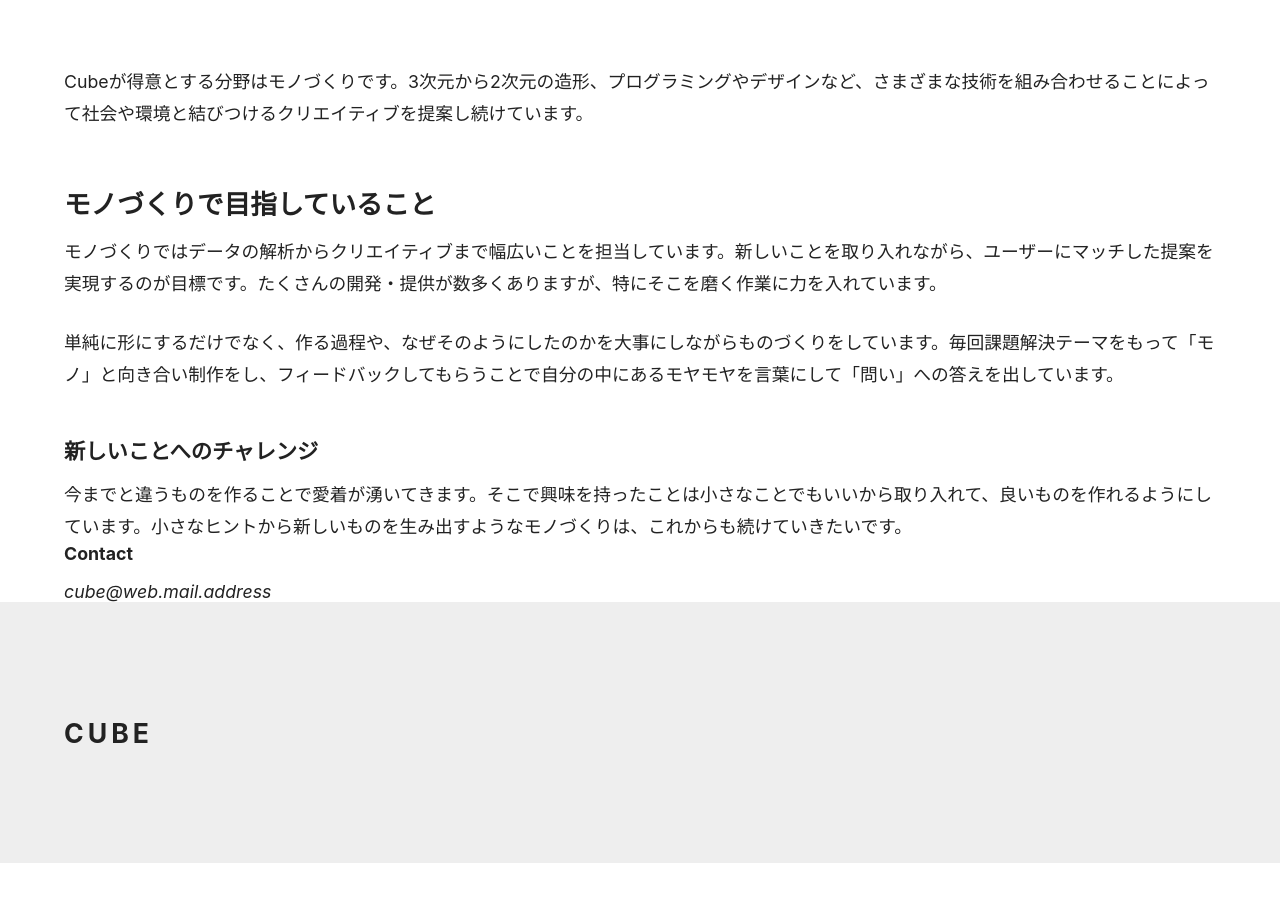
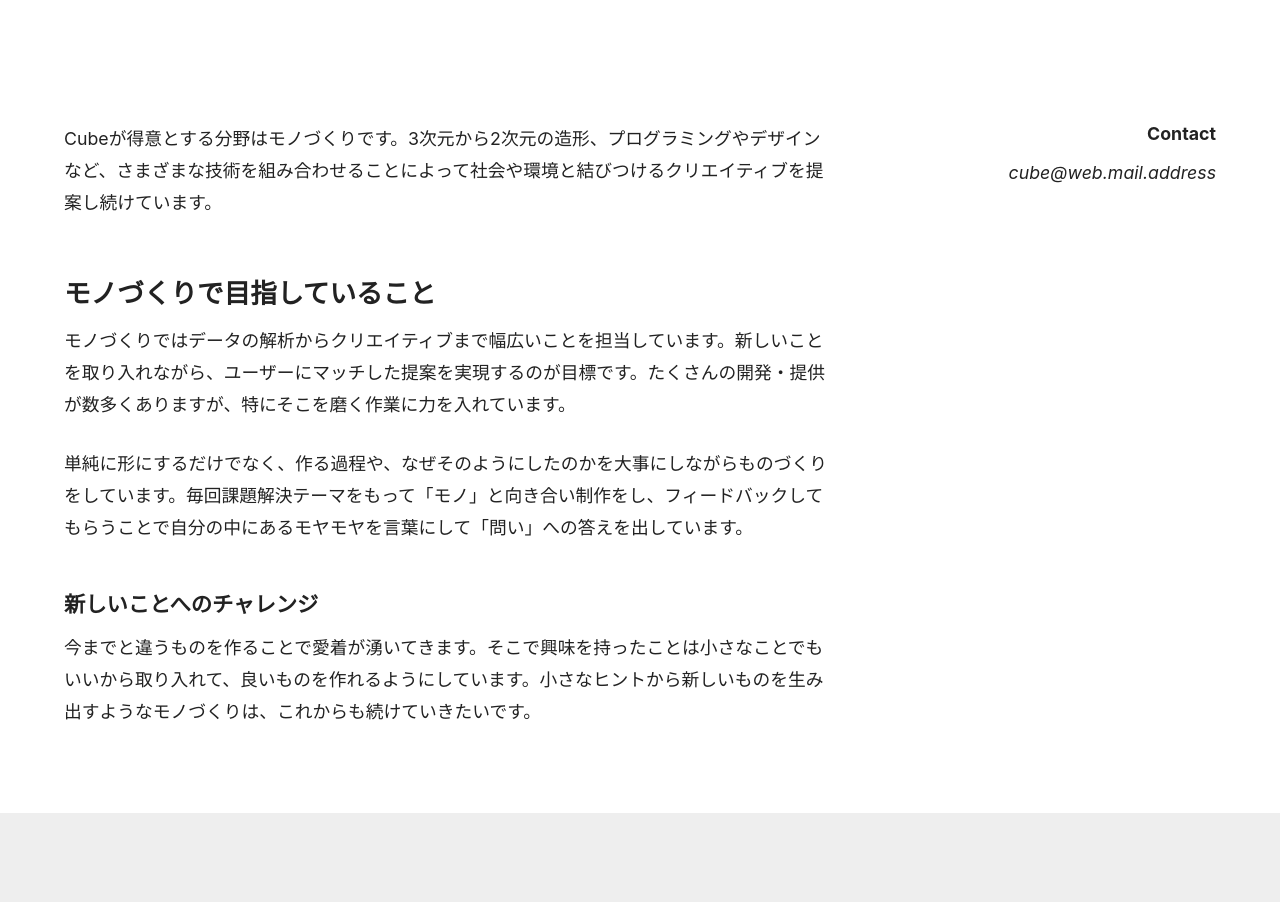
Before and after one commit to canopus-m-satoshi/next-react-website, a Next.js app: page /about in a window 1280 px wide. Shown: the part 440-1342 px from the top of the page. Before the commit the page ends 1303 px from the top, so only its background shows below. Built offline with nearby package versions, Linux system fonts and the light colour scheme.

Commit message:
added two-column.js

```diff
--- /dev/null
+++ b/components/two-column.js
@@ -0,0 +1,13 @@
+import styles from 'styles/two-column.module.css'
+
+export function TwoColumn({ children }) {
+  return <div className={styles.flexContainer}>{children}</div>
+}
+
+export function TwoColumnMain({ children }) {
+  return <div className={styles.main}>{children}</div>
+}
+
+export function TwoColumnSidebar({ children }) {
+  return <div className={styles.sidebar}>{children}</div>
+}
--- a/pages/about.js
+++ b/pages/about.js
@@ -1,12 +1,20 @@
 import Container from 'components/container'
 import Hero from '@/components/hero'
 import PostBody from '@/components/post-body'
+import {
+  TwoColumn,
+  TwoColumnMain,
+  TwoColumnSidebar,
+} from '@/components/two-column'
 import Contact from '@/components/contact'
 
 export default function About() {
   return (
     <Container>
       <Hero title="About" subtitle="About Development Archives" />
+
+      <TwoColumn>
+        <TwoColumnMain>
           <PostBody>
             <p>
               Cubeが得意とする分野はモノづくりです。3次元から2次元の造形、プログラミングやデザインなど、さまざまな技術を組み合わせることによって社会や環境と結びつけるクリエイティブを提案し続けています。
@@ -23,8 +31,12 @@
               今までと違うものを作ることで愛着が湧いてきます。そこで興味を持ったことは小さなことでもいいから取り入れて、良いものを作れるようにしています。小さなヒントから新しいものを生み出すようなモノづくりは、これからも続けていきたいです。
             </p>
           </PostBody>
+        </TwoColumnMain>
 
+        <TwoColumnSidebar>
           <Contact />
+        </TwoColumnSidebar>
+      </TwoColumn>
     </Container>
   )
 }
```
Lines whose indentation alone changed are shown as unchanged.
